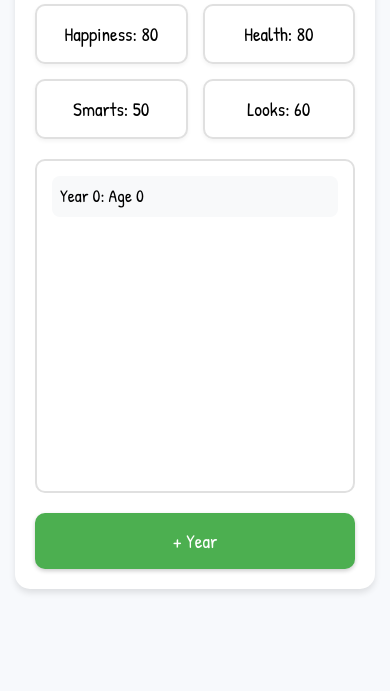
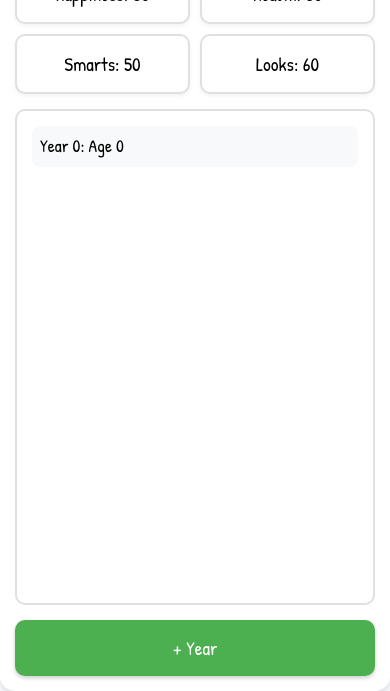
Before and after one commit to afriday11/simplelife, a plain HTML site: page index.html in a window 390 px wide. Shown: the part 153-844 px from the top of the page. Drawn offline with Linux system fonts and the light colour scheme.

Commit message:
mobile responsiveness tasks

```diff
--- a/index.html
+++ b/index.html
@@ -8,26 +8,34 @@
         body {
             background-color: #f7f9fc;
             margin: 0;
-            padding: 15px;
+            padding: 0;
             font-family: 'Patrick Hand', cursive;
+            min-height: 100vh;
+            position: fixed;
+            width: 100%;
+            overflow: hidden;
         }
 
         #game-container {
             max-width: 600px;
             width: 100%;
             margin: 0 auto;
-            padding: 20px;
+            padding: 15px;
             box-sizing: border-box;
             background: white;
             border-radius: 15px;
             box-shadow: 0 4px 6px rgba(0, 0, 0, 0.1);
+            height: 100vh;
+            display: flex;
+            flex-direction: column;
         }
 
         #stats {
             display: grid;
             grid-template-columns: repeat(2, 1fr);
-            gap: 15px;
-            margin-bottom: 20px;
+            gap: 10px;
+            margin-bottom: 15px;
+            flex-shrink: 0;
         }
 
         @media (min-width: 480px) {
@@ -52,15 +60,16 @@
         }
 
         #story-log {
-            height: 300px;
+            flex: 1;
             border: 2px solid #e0e0e0;
             border-radius: 10px;
             padding: 15px;
             overflow-y: auto;
-            margin-bottom: 20px;
+            margin-bottom: 15px;
             background: #fff;
             font-size: 1.1em;
             line-height: 1.4;
+            -webkit-overflow-scrolling: touch;
         }
 
         #story-log div {
@@ -73,8 +82,9 @@
         #avatar {
             font-size: 60px;
             text-align: center;
-            margin: 20px 0;
+            margin: 10px 0;
             animation: bounce 1s infinite;
+            flex-shrink: 0;
         }
 
         @keyframes bounce {
@@ -94,6 +104,9 @@
             cursor: pointer;
             transition: background 0.3s, transform 0.2s;
             box-shadow: 0 2px 4px rgba(0, 0, 0, 0.2);
+            flex-shrink: 0;
+            margin-top: auto;
+            margin-bottom: env(safe-area-inset-bottom, 0px);
         }
 
         button:hover {
@@ -173,6 +186,23 @@
 
         .new-life-btn:hover {
             background: #45a049;
+        }
+
+        /* Add viewport-height fix for mobile browsers */
+        @supports (-webkit-touch-callout: none) {
+            #game-container {
+                height: -webkit-fill-available;
+            }
+        }
+
+        /* Adjust for mobile notches and bars */
+        @supports (padding: max(0px)) {
+            #game-container {
+                padding-left: max(15px, env(safe-area-inset-left));
+                padding-right: max(15px, env(safe-area-inset-right));
+                padding-top: max(15px, env(safe-area-inset-top));
+                padding-bottom: max(15px, env(safe-area-inset-bottom));
+            }
         }
     </style>
 </head>
```
